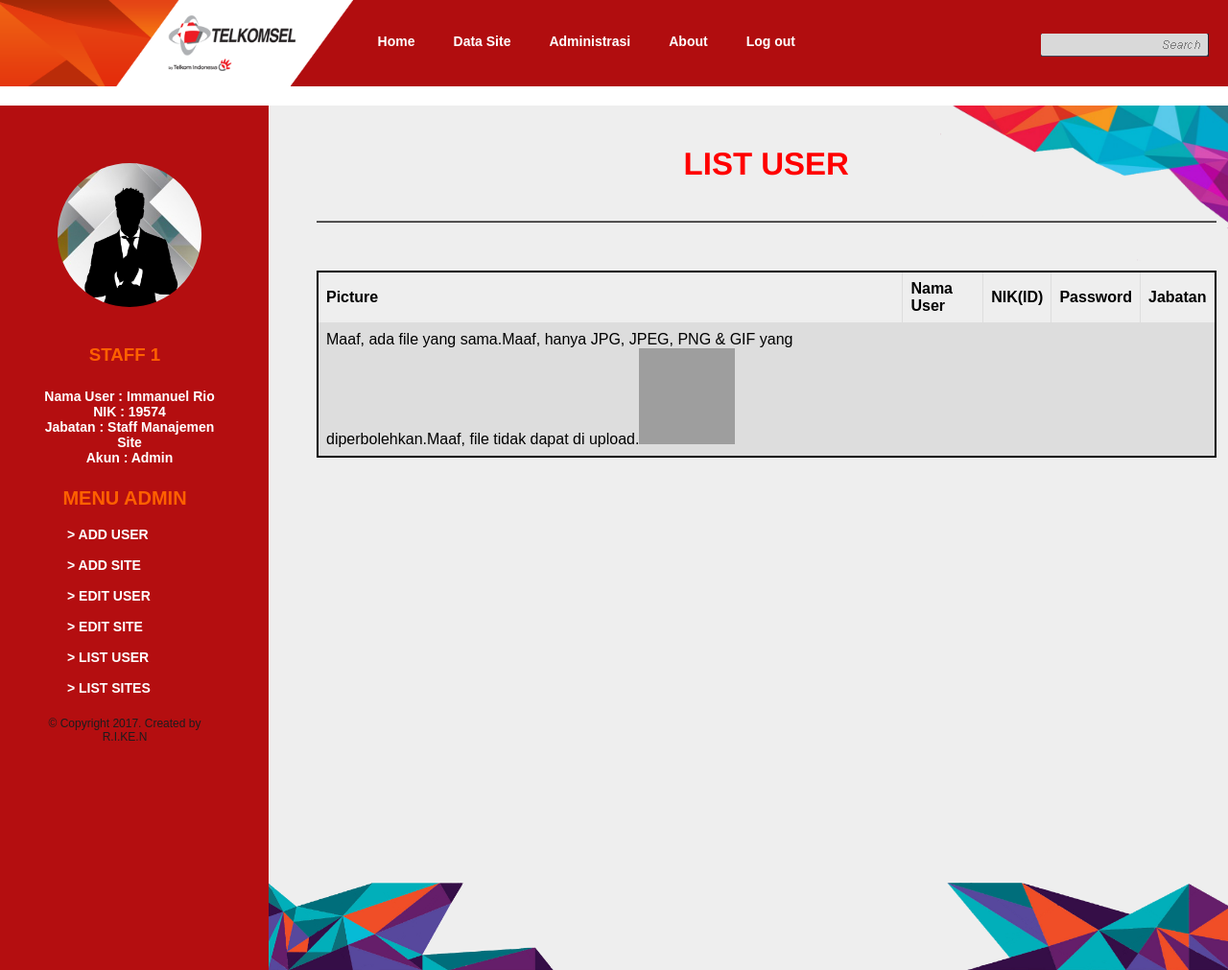
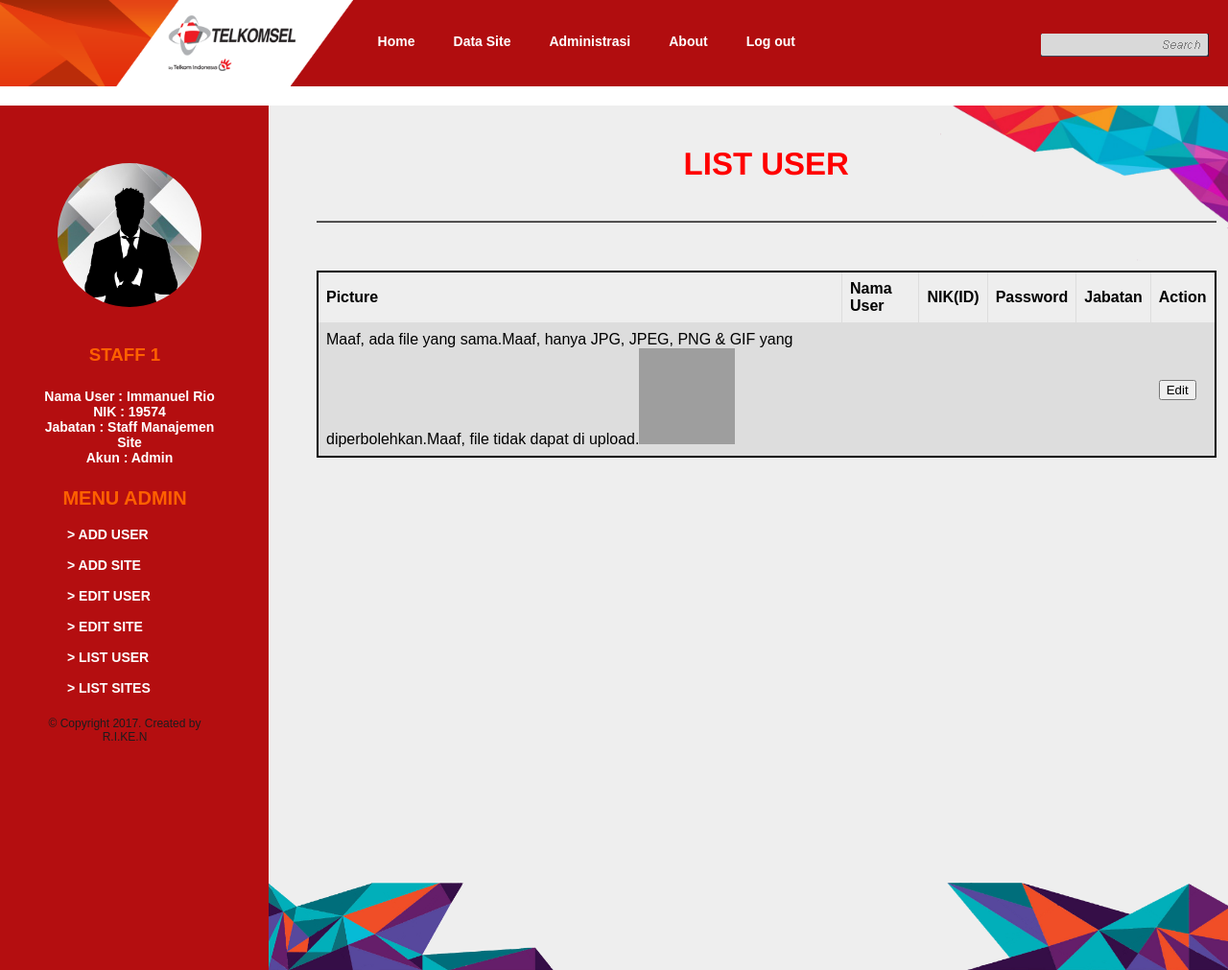
Before and after one commit to rigold/Telkomsel, a PHP site: page /List_User.php in a window 1280 px wide. Shown: the whole page at 96% size. Run offline with PHP 8.4, Linux system fonts and the light colour scheme; data that the repository does not hold is empty; grey boxes are pictures that could not be loaded.

Commit message:
update
add edit button to list user,
add delete button to edit user,
pop up and redirect to list user

```diff
--- a/SITA Project/Edit_User.php
+++ b/SITA Project/Edit_User.php
@@ -137,6 +137,9 @@
 							</p>
 							<input type="file" name="fileToUpload" id="fileToUpload" size="50"><br>
     						<input type="submit" value="Submit" name="submit">
+    						<a href='List_User.php'>
+    							<button type="button" onclick="alert('Delete Success!');" "location.href='List_User.php';">Delete</button>
+    						</a>
 						</div>
 					</form>
 				</div>
--- a/SITA Project/List_User.php
+++ b/SITA Project/List_User.php
@@ -139,6 +139,9 @@
 										<th>
 											Jabatan
 										</th>
+										<th>
+											Action
+										</th>
 									</tr>
 
 									<tr>
@@ -203,6 +206,9 @@
 										<td>
 											<?php echo $_POST["Jabatan"]; ?><br>
 										</td>
+										<td>
+											<button type="button" onclick="location.href='Edit_User.php';">Edit</button>
+										</td>
 									</tr>
 								</table>
 
--- a/SITA Project/css/styleinput.css
+++ b/SITA Project/css/styleinput.css
@@ -439,6 +439,10 @@ body{
 	padding: 25px 30px 60px 20px;
 	border-radius: 20px;
 }
+.body form button{
+	float: right;
+	margin-top: 15px;
+}
 .body form #tulis{
 	color: black;
 	font-family: arial;
```
Also changed, not shown: SITA Project/images/gbr1.jpg (added), SITA Project/images/prof.png (added).
